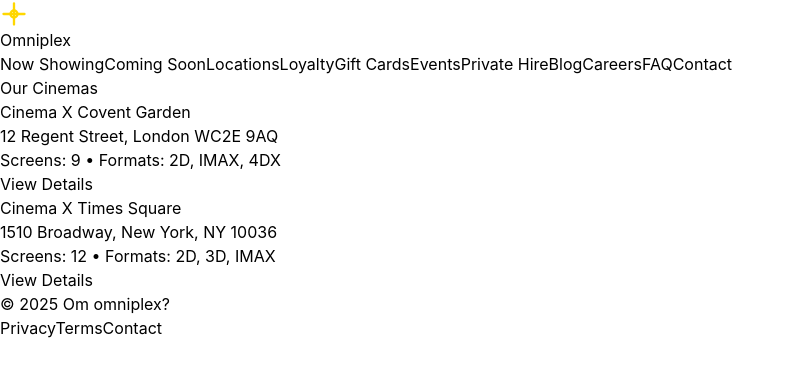
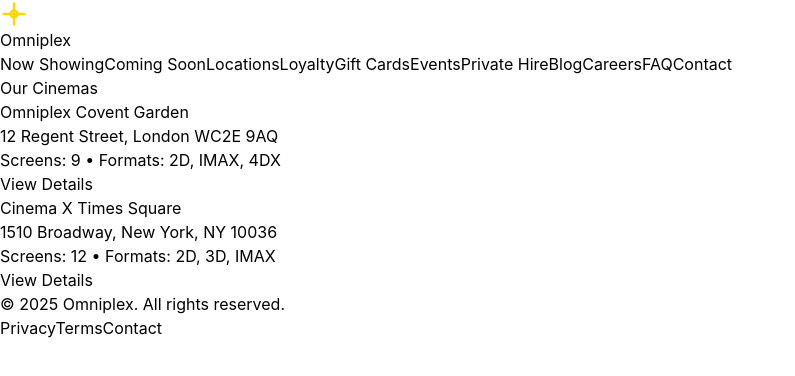
Before and after one commit to martymcquaid/cinema, a React (Vite) app: page /locations in a window 1280 px wide. Shown: the top 376 px of the page, without its empty margins (0-795 px from the left). Built offline with nearby package versions, Linux system fonts and the light colour scheme.

Commit message:
AI edit: /root/ChitterChat/team-call-connect/TwilioAPIService/chipify_projects/337cb149-c3c0-45e7-8d71-42f26fa529a0/src/data/locations.ts

```diff
--- a/src/components/Footer.tsx
+++ b/src/components/Footer.tsx
@@ -5,7 +5,7 @@
   return (
     <footer className="bg-black/90 border-t border-slate-800/70 mt-8">
       <div className="container mx-auto px-4 py-6 flex flex-col md:flex-row items-center justify-between space-y-4 md:space-y-0">
-        <div className="text-sm text-slate-300">© {new Date().getFullYear()} Om omniplex?</div>
+        <div className="text-sm text-slate-300">© {new Date().getFullYear()} Omniplex. All rights reserved.</div>
         <nav className="flex gap-4 text-sm text-slate-400">
           <Link to="/privacy" className="hover:text-white">Privacy</Link>
           <Link to="/terms" className="hover:text-white">Terms</Link>
--- a/src/data/locations.ts
+++ b/src/data/locations.ts
@@ -15,14 +15,14 @@
 export const LOCATIONS: Location[] = [
   {
     id: 'london-covent-garden',
-    name: 'Cinema X Covent Garden',
+    name: 'Omniplex Covent Garden',
     address: '12 Regent Street, London WC2E 9AQ',
     screens: 9,
     formats: ['2D', 'IMAX', '4DX'],
     amenities: ['VIP Lounge', 'Dolby Atmos', 'Bar & Bistro', 'Wheelchair Accessible'],
     photos: [],
     phone: '+44 20 7946 0000',
-    email: 'coventgarden@cinemax.example',
+    email: 'coventgarden@omniplex.example',
     parking: 'Paid parking nearby (3 min walk)',
     accessibility: 'Wheelchair accessible, hearing loop'
   },
```
